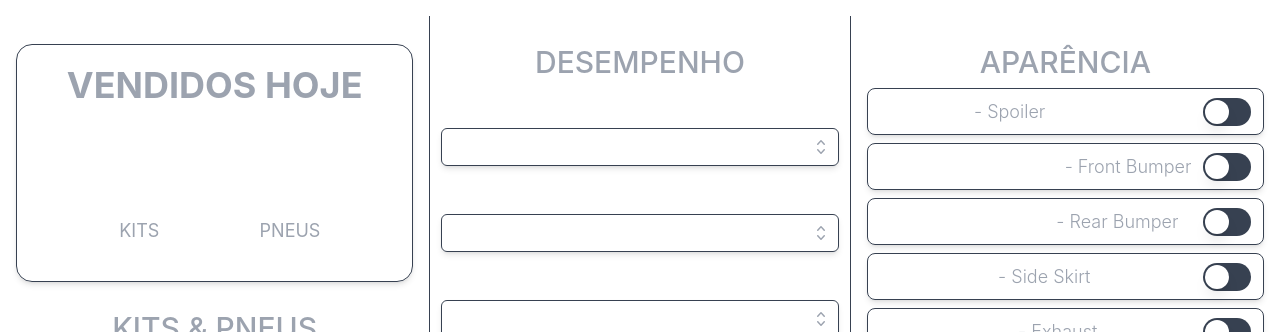
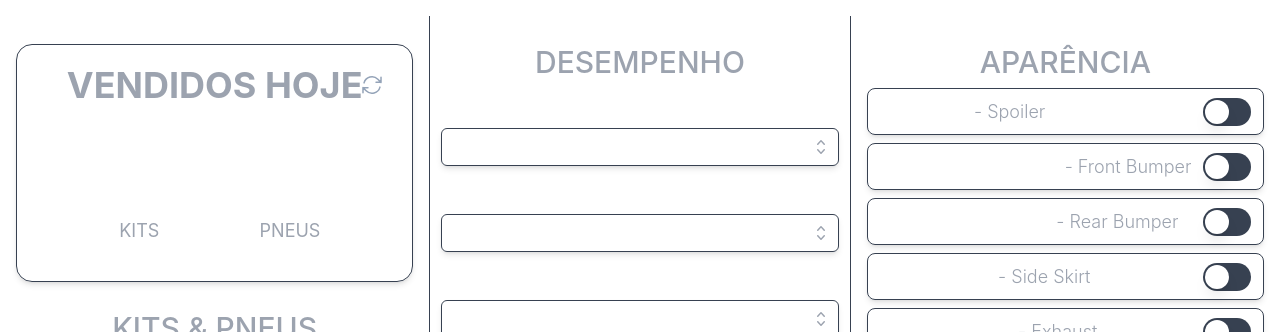
Before and after one commit to AndersonPGS/bennys-mec, a React (Vite) app: page / in a window 1280 px wide. Shown: the top 332 px of the page. Built offline with nearby package versions, Linux system fonts and the light colour scheme; a web font is replaced by a local one.

Commit message:
Added option of reset data

```diff
--- a/src/Home/Home.tsx
+++ b/src/Home/Home.tsx
@@ -79,7 +79,16 @@ export default function Home() {
 
   const date = new Date()
 
+  const resetData = () => {
+    localStorage.setItem("date", date.getDate().toString())
+    localStorage.setItem("kits", "0")
+    localStorage.setItem("pneus", "0")
+    setSelledKits(0)
+    setSelledPneus(0)
+  }
+
   const storeDate = (value: string) => {
+    console.log(value)
     localStorage.setItem("date", value)
   }
 
@@ -90,6 +99,7 @@ export default function Home() {
       return value
     } else {
       const todayDate = date.getDate().toString()
+      localStorage.setItem("date", todayDate)
       return todayDate
     }
   }
@@ -125,14 +135,19 @@ export default function Home() {
   useEffect(() => {
     const currentDate = date.getDate().toString()
     const storedDate = getStoredDate()
-    async function checkStored() {
-      if (await storedDate == currentDate) {
+    function checkStored() {
+      if (storedDate == currentDate) {
+        console.log("aqui")
+        console.log(storedDate)
+        console.log(currentDate)
         getStoredKits()
         getStoredPneus()
       } else {
         storeDate(currentDate)
         storeKits("0")
         storePneus("0")
+        setSelledKits(0)
+        setSelledPneus(0)
       }
     }
     checkStored()
@@ -526,7 +541,11 @@ export default function Home() {
         {/* SELLEDS */}
         <div className="lg:sticky " >
           {/* TOTAL KITS AND PNEUS SELLED */}
-          <div className="bg-transparent border border-gray-700 text-white shadow-md flex-row w-full lg:mt-7 p-5 rounded-2xl">
+          <div className="relative bg-transparent border border-gray-700 text-white shadow-md flex-row w-full lg:mt-7 p-5 rounded-2xl">
+            <button onClick={resetData} className="absolute right-7 top-7"><svg className="w-6 h-6 stroke-slate-400 hover:stroke-red-400" xmlns="http://www.w3.org/2000/svg" fill="none" viewBox="0 0 24 24" stroke-width="1.5" stroke="currentColor">
+              <path stroke-linecap="round" stroke-linejoin="round" d="M16.023 9.348h4.992v-.001M2.985 19.644v-4.992m0 0h4.992m-4.993 0l3.181 3.183a8.25 8.25 0 0013.803-3.7M4.031 9.865a8.25 8.25 0 0113.803-3.7l3.181 3.182m0-4.991v4.99" />
+            </svg>
+            </button>
             <h1 className="w-full text-center text-gray-400 text-4xl font-bold">VENDIDOS HOJE</h1>
             <div className="flex justify-evenly align-center" >
               <div className="m-4">
```
